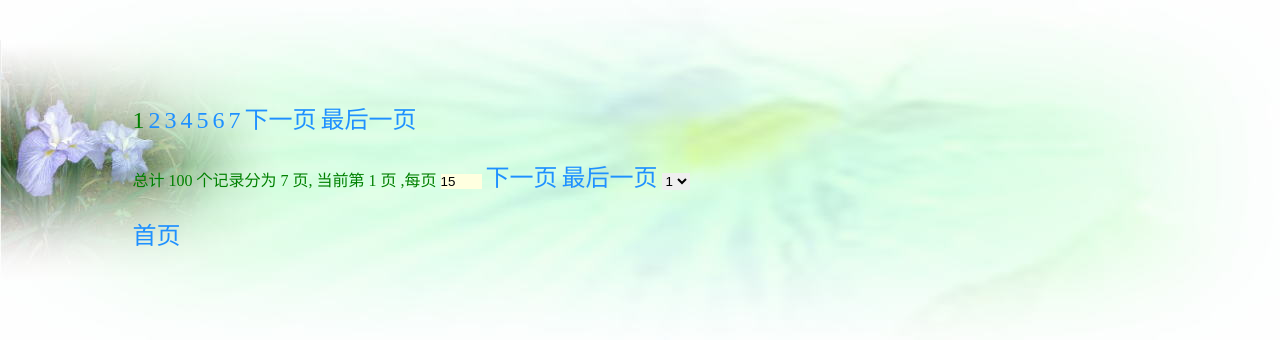
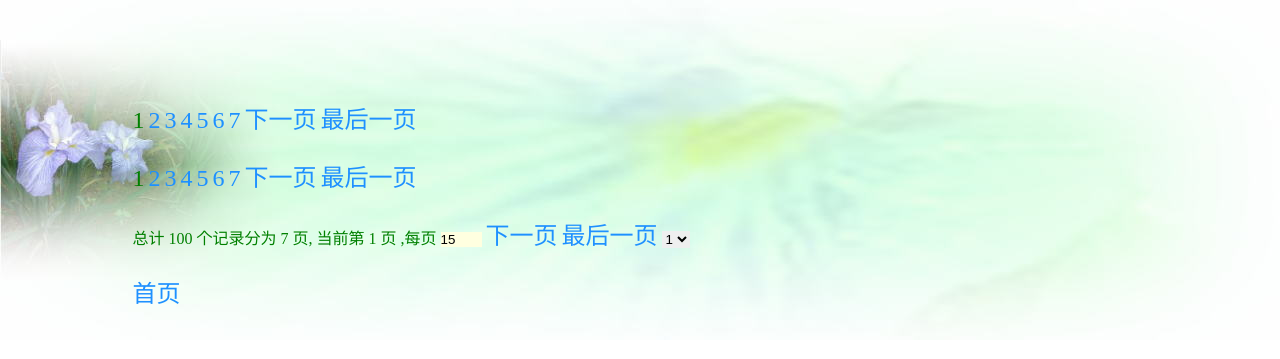
Before and after one commit to doofu/ZendStudio, a PHP site: page /php/CoreLibPage.Demo.php?p=1 in a window 1280 px wide. Shown: the top 359 px of the page. Run offline with PHP 8.4, Linux system fonts and the light colour scheme.

Commit message:
修正上一版本的BUG。
git-svn-id: svn://localhost/ZendStudio@10 029d822e-d5ba-ec43-aedc-7cc0e3f5cf02

```diff
--- a/PhpWeb/php/CoreLibPage.Demo.php
+++ b/PhpWeb/php/CoreLibPage.Demo.php
@@ -18,13 +18,31 @@ echo '<body><div class=div1>';
 $params = array(
             'total_rows'=>100, #(必须)
             'method'    =>'html', #(必须)
-            'parameter' =>'/PhpWeb/php/CoreLibPage.Demo.php?p=*',  #(必须)
+            'parameter' =>'/PhpWeb/php/CoreLibPage.Demo.?.php',  #(必须)
             'now_page'  =>$_GET['p'],  #(必须)
             'list_rows' =>10, #(可选) 默认为15
 );
 $page = new CoreLibPage($params);
 echo  $page->show(1);
 #<a href="xxx.com/20-0-0-0-40-2.html">2</a>
+
+echo '<br/><br/>';
+
+###处理get方式分页的情况###
+# method 处理环境 设置为 get
+# parameter 为静态页面参数  xxx.com/20-0-0-0-40.html
+# ?问号的位置会自动替换为去向页码
+# now_page 当前页面(静态页面获取不到当前页面所以只有你传入)
+$params = array(
+'total_rows'=>100, #(必须)
+'method'    =>'get', #(必须)
+'parameter' =>'/PhpWeb/php/CoreLibPage.Demo.php',  #(必须)
+#'now_page'  =>4,  #(可选)
+'list_rows' =>10, #(可选) 默认为15
+);
+$page = new CoreLibPage($params);
+echo  $page->show(1);
+#<a href="xxx.com/20-0-0-0-40.html?p=2">2</a>
 
 echo '<br/><br/>';
 
--- a/PhpWeb/php/pdo/CoreLibPage.Class.php
+++ b/PhpWeb/php/pdo/CoreLibPage.Class.php
@@ -73,8 +73,8 @@ class CoreLibPage {
 				break;
 
 			case 'html' :
-//				$url = str_replace ( '?', $page, $this->parameter );
-				$url = str_replace ( '*', $page, $this->parameter );
+				$url = str_replace ( '?', $page, $this->parameter );
+//				$url = str_replace ( '*', $page, $this->parameter );
 				return '<a href="' . $url . '">' . $text . '</a>' . "\n";
 				break;
 
```
